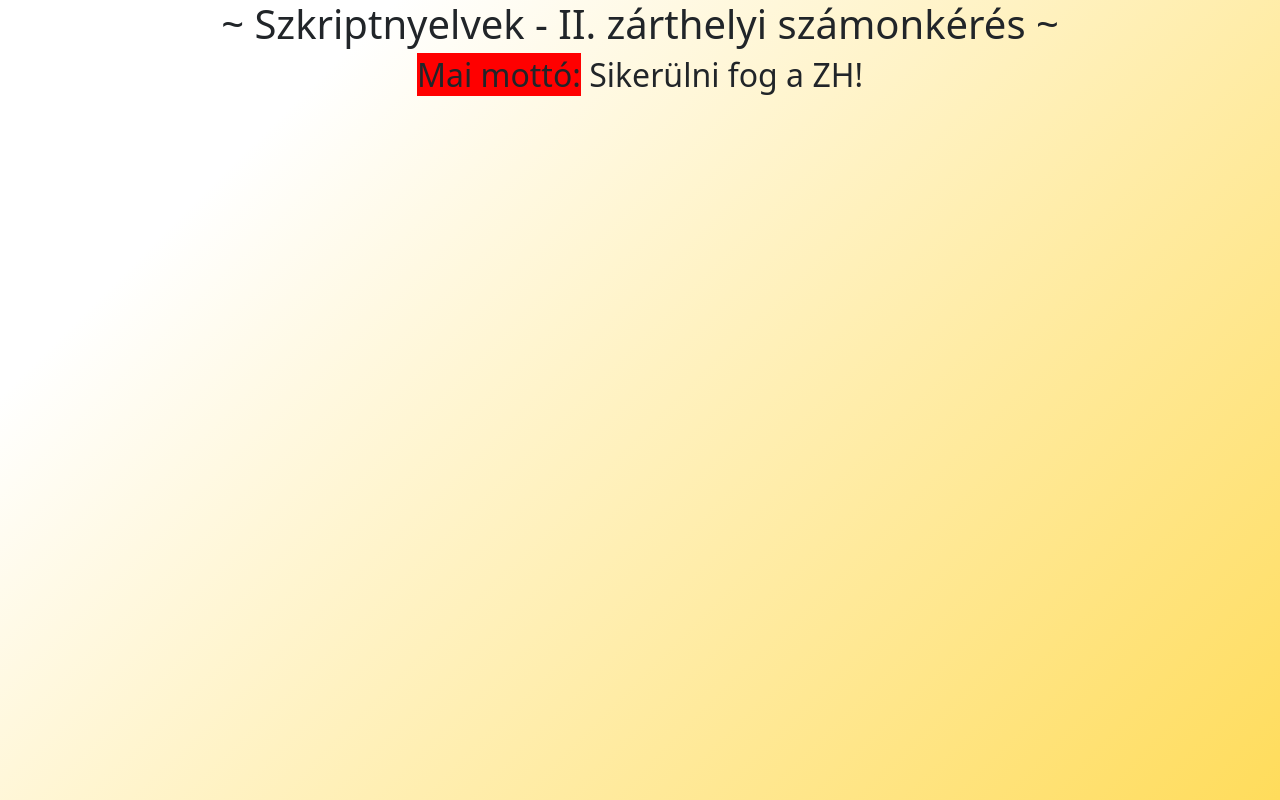
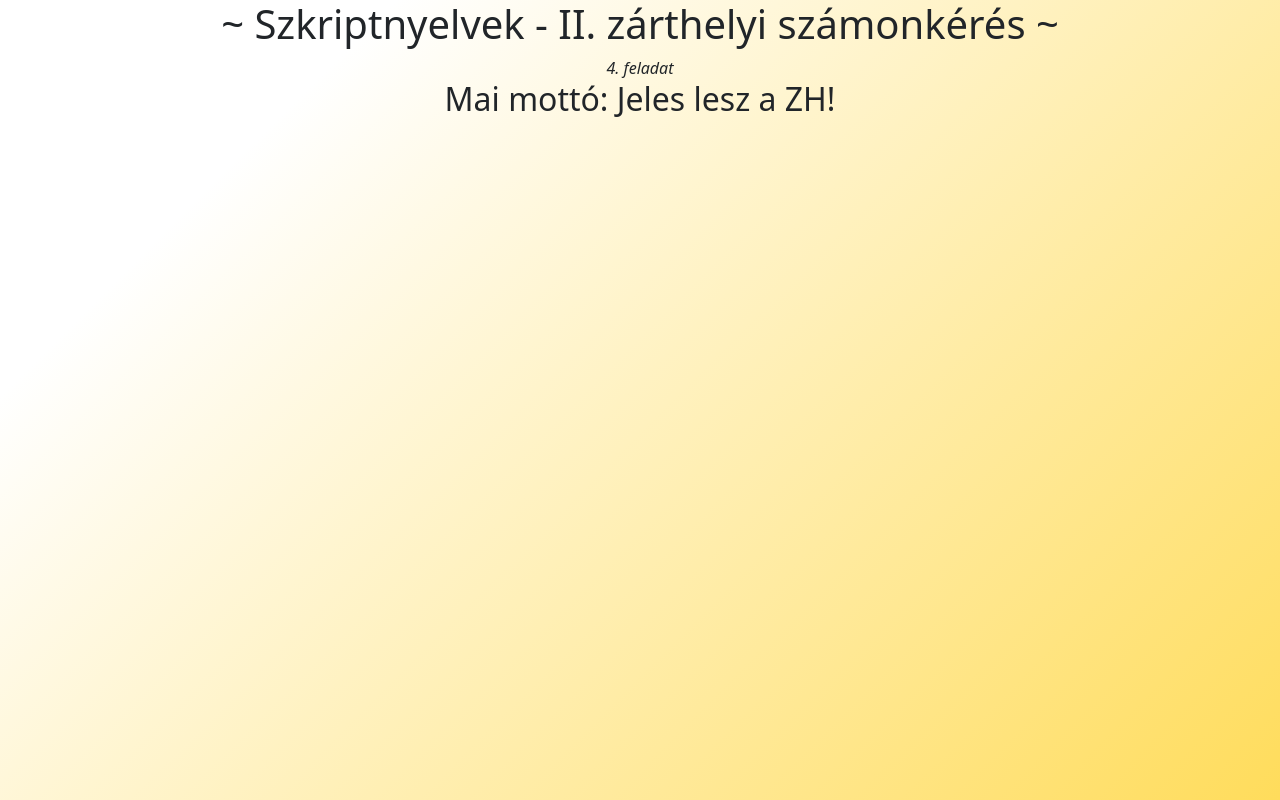
Before and after one commit to suvicsabika/suvicsabika.github.io, a plain HTML site: page index.html in a window 1280 px wide. Drawn offline with nearby package versions, Linux system fonts and the light colour scheme.

Commit message:
Update index.html

```diff
--- a/index.html
+++ b/index.html
@@ -12,9 +12,6 @@
             .center {
                 text-align: center;
             }
-            .piros {
-                background-color: red;
-            }
         </style>
     </head>
     <body>
@@ -22,7 +19,8 @@
             <div class="row">
                 <div class="col-12 center">
                     <h1>~ Szkriptnyelvek - II. zárthelyi számonkérés ~</h1>
-                    <h2><span class="piros">Mai mottó:</span> Sikerülni fog a ZH!</h2>
+                    <i>4. feladat</i>
+                    <h2>Mai mottó: Jeles lesz a ZH!</h2>
                 </div>
             </div>
         </div>
```
